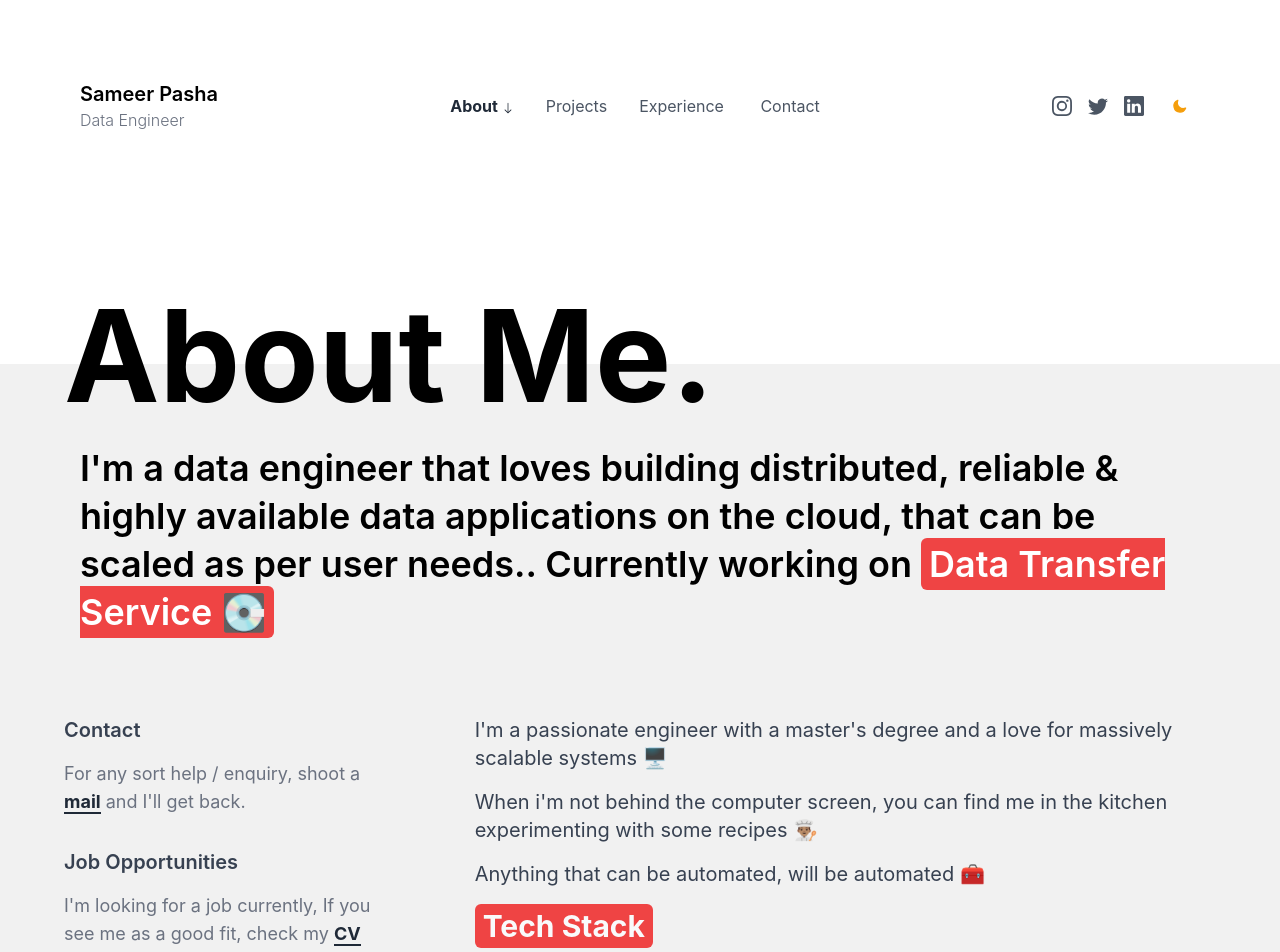
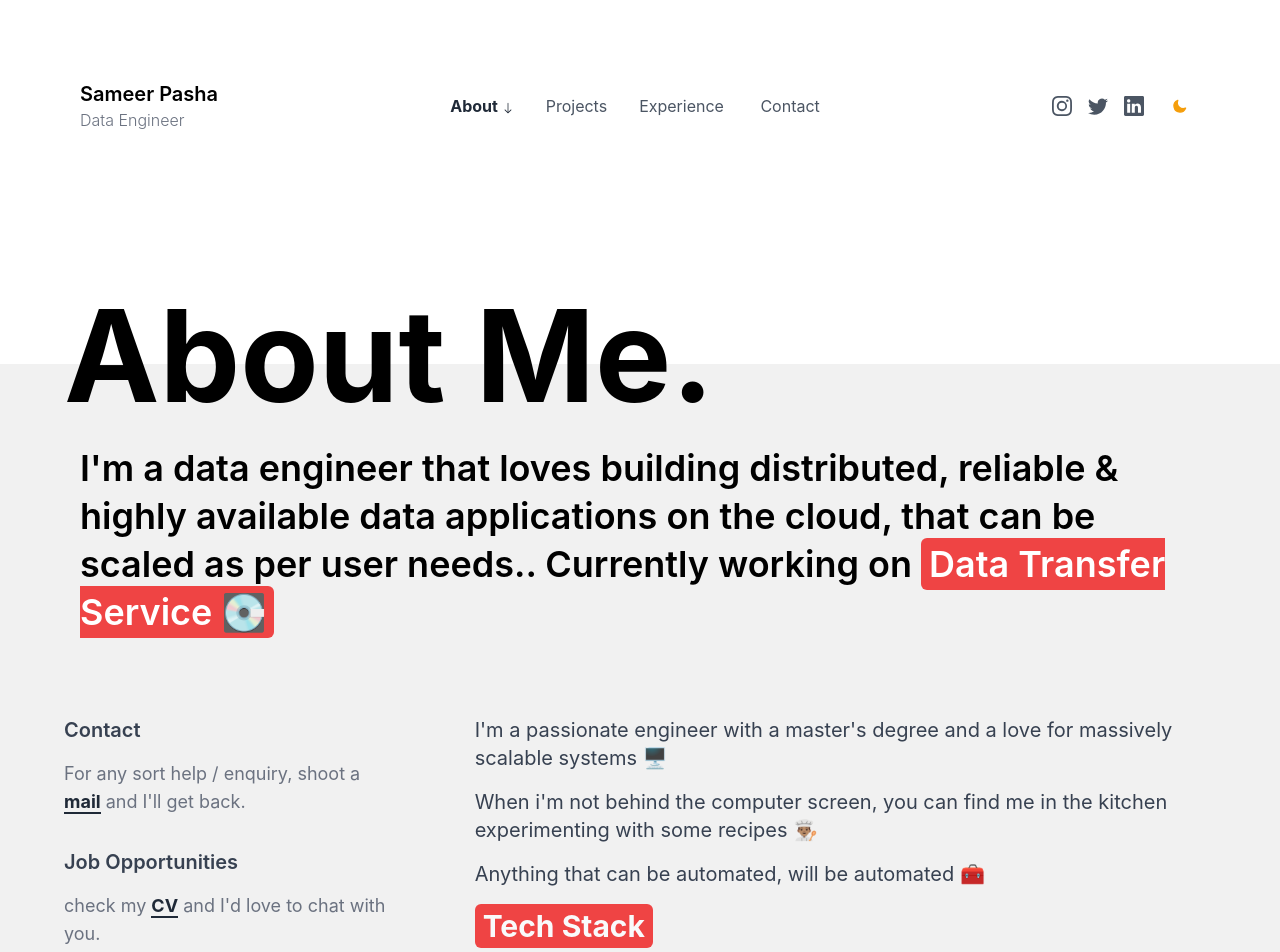
Before and after one commit to sampasha/sampasha.github.io, a Next.js app: page /about in a window 1280 px wide. Shown: the top 952 px of the page. Built offline with nearby package versions, Linux system fonts and the light colour scheme.

Commit message:
Pushing changes to github

```diff
--- a/components/AboutMe.js
+++ b/components/AboutMe.js
@@ -49,7 +49,6 @@ export default function AboutMe() {
                 Job Opportunities
               </h1>
               <p className="text-lg text-gray-500 mt-4 dark:text-gray-300">
-                I'm looking for a job currently, If you see me as a good fit,
                 check my{" "}
                 <a
                   href={userData.resumeUrl}
@@ -58,7 +57,7 @@ export default function AboutMe() {
                 >
                   CV
                 </a>{" "}
-                and I'd love to work for you.
+                and I'd love to chat with you.
               </p>
             </div>
             {/* Social Links */}
```
